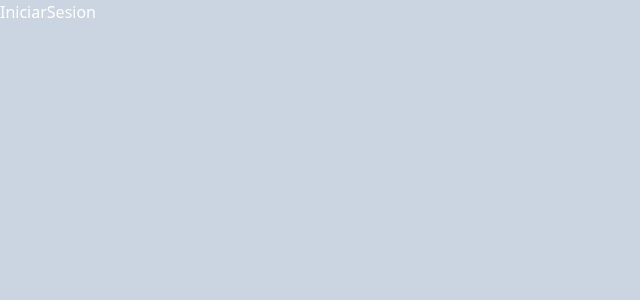
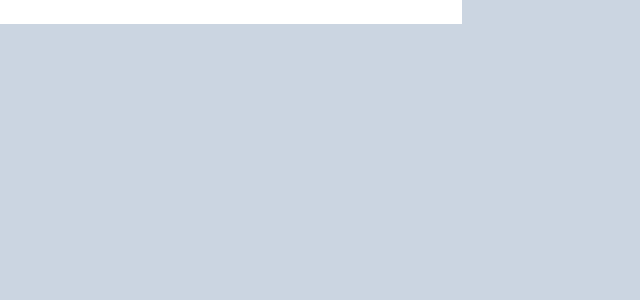
Before and after one commit to DLorangg/ArLocal, a React (Create React App) app: page /login in a window 1280 px wide. Shown: the top 300 px of the page, without its empty margins (0-640 px from the left). Built offline with nearby package versions, Linux system fonts and the light colour scheme; the HTML template or start-up script is replaced by a standard one.

Commit message:
Creando formulario basico para IniciarSesion

```diff
--- a/src/components/IniciarSesion/IniciarSesion.jsx
+++ b/src/components/IniciarSesion/IniciarSesion.jsx
@@ -1,3 +1,12 @@
+import { useState } from "react";
+
 export function IniciarSesion(){
-  return <div>IniciarSesion</div>;
+  return <div>
+    <form>
+
+      <input type="email" name="email" id="email" />
+      <input type="password" name="password" id="password" />
+
+    </form>
+  </div>;
 }
```
